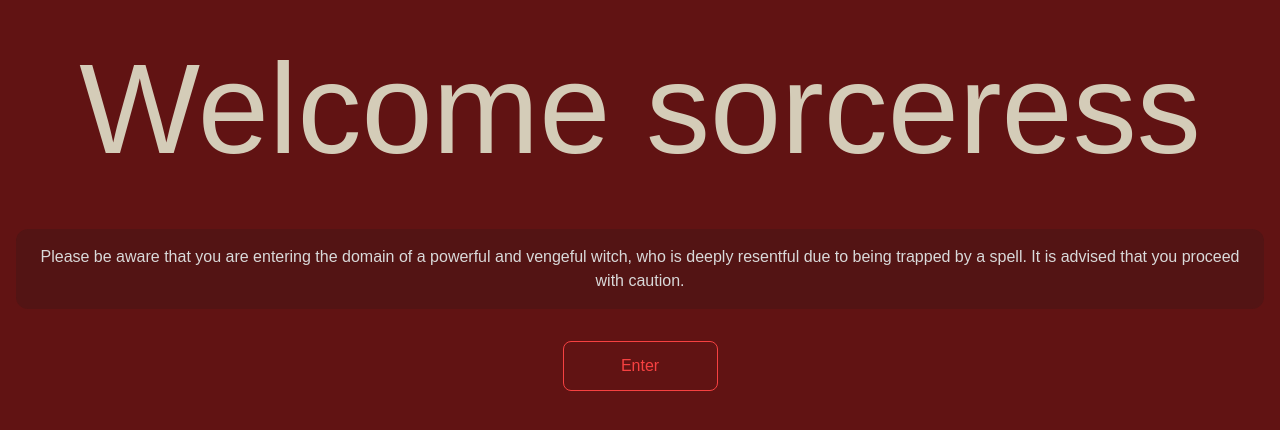
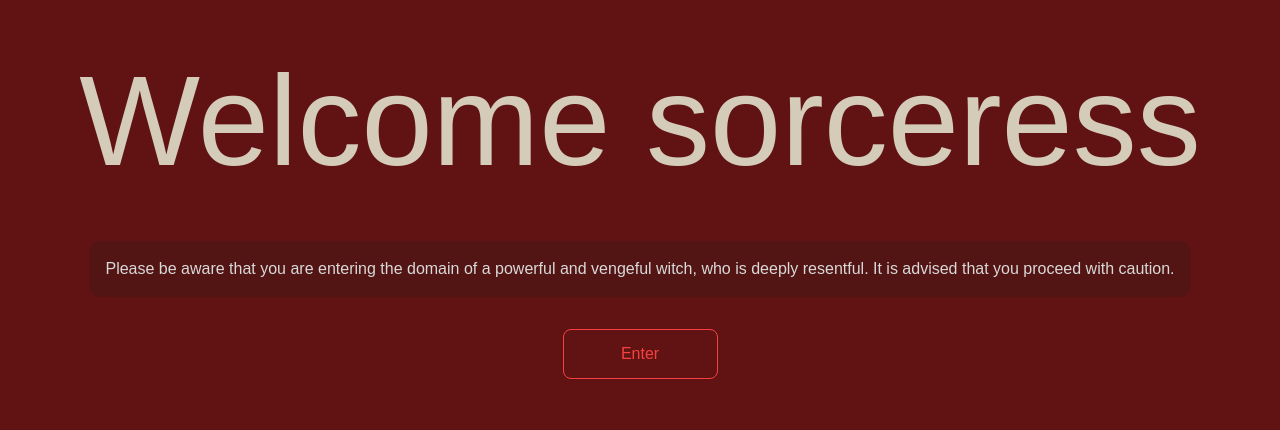
Before and after one commit to Baranuel/witch-quizz, a Next.js app: page / in a window 1280 px wide. Shown: the part 198-628 px from the top of the page. Built offline with nearby package versions, Linux system fonts and the light colour scheme; no server answers; the database is empty.

Commit message:
testing prod

```diff
--- a/components/EntryScreen.tsx
+++ b/components/EntryScreen.tsx
@@ -22,8 +22,8 @@ function EntryScreen({ entered, setEntered }: Props) {
       </h1>
       <Text>
         Please be aware that you are entering the domain of a powerful and
-        vengeful witch, who is deeply resentful due to being trapped by a spell.
-        It is advised that you proceed with caution.
+        vengeful witch, who is deeply resentful. It is advised that you proceed
+        with caution.
       </Text>
       <LinkComponent
         href="questions"
--- a/components/TextBubble.tsx
+++ b/components/TextBubble.tsx
@@ -29,7 +29,7 @@ function TextBubble({
   revealClues,
   setRevealClues,
   isLastQuestion,
-  handleStartSpellCast
+  handleStartSpellCast,
 }: Props) {
   return (
     <motion.div
@@ -64,7 +64,7 @@ function TextBubble({
                 question &&
                   isLastQuestion &&
                   handleStartSpellCast &&
-                  handleStartSpellCast()
+                  handleStartSpellCast();
                 resolve(true);
               }, 250);
             });
@@ -74,7 +74,7 @@ function TextBubble({
         ]}
         className="  min-w-4/5 text-sm "
         wrapper="p"
-        speed={99}
+        speed={60}
         cursor={false}
       />
     </motion.div>
```
Also changed, not shown: 1 other file (tests, documents, lock files or other folders).
